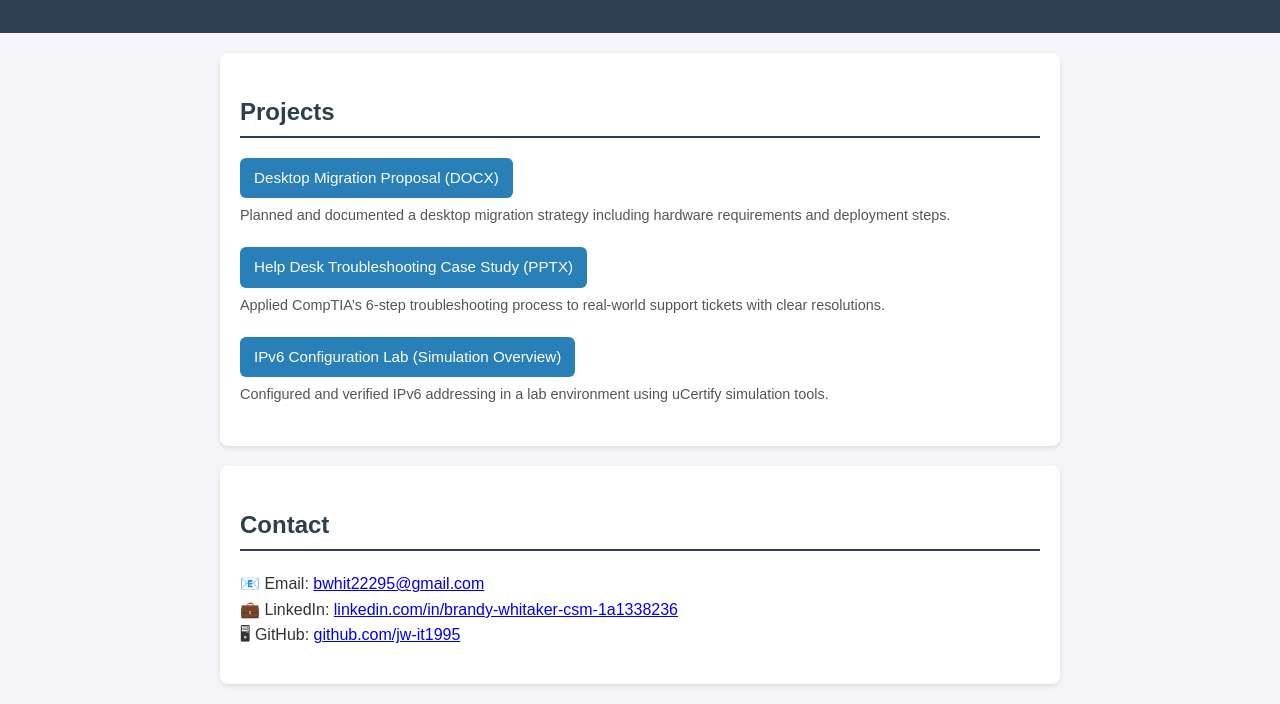
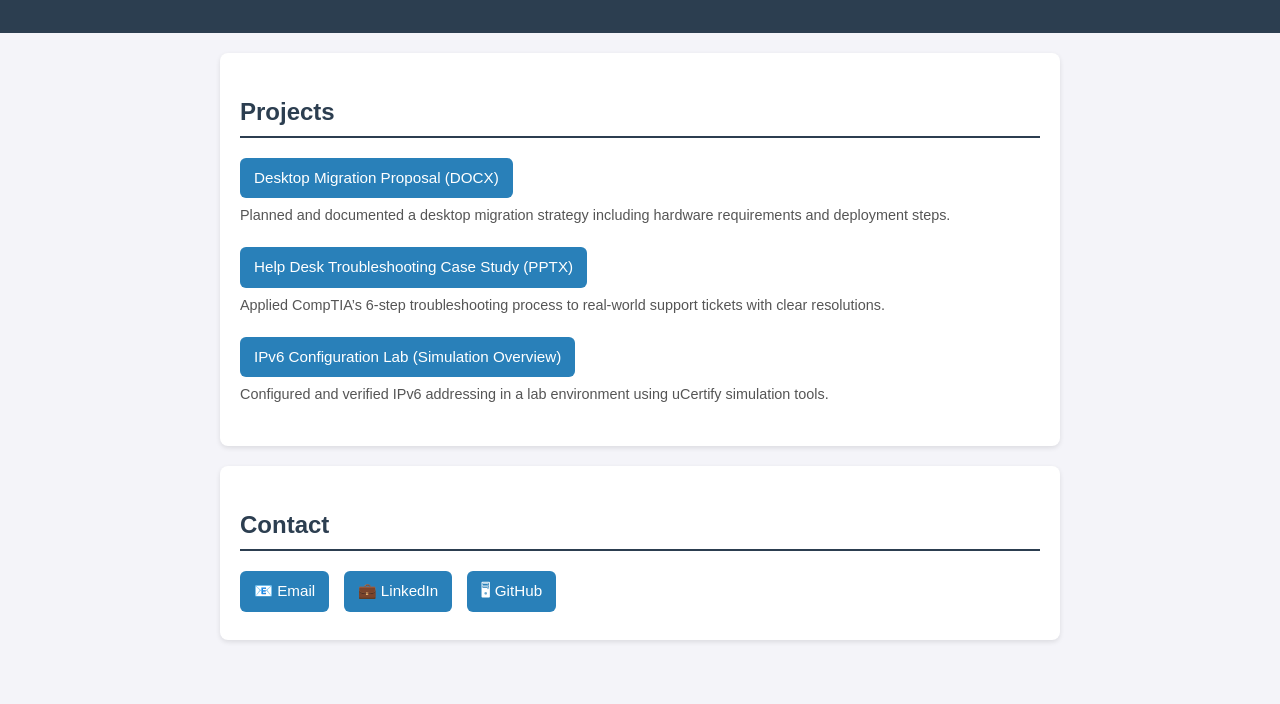
Before and after one commit to jw-it1995/jw-it1995.github.io, a plain HTML site: page index.html in a window 1280 px wide. Shown: the part 116-820 px from the top of the page. Drawn offline with Linux system fonts and the light colour scheme.

Commit message:
Update index.html

```diff
--- a/index.html
+++ b/index.html
@@ -59,6 +59,10 @@
       color: #555;
       margin: 6px 0 0 0;
     }
+    .contact-links a {
+      margin-right: 10px;
+      margin-bottom: 8px;
+    }
   </style>
 </head>
 <body>
@@ -87,11 +91,11 @@
 
   <section class="contact">
     <h2>Contact</h2>
-    <p>
-      📧 Email: <a href="mailto:bwhit22295@gmail.com">bwhit22295@gmail.com</a><br>
-      💼 LinkedIn: <a href="https://linkedin.com/in/brandy-whitaker-csm-1a1338236" target="_blank">linkedin.com/in/brandy-whitaker-csm-1a1338236</a><br>
-      🖥 GitHub: <a href="https://github.com/jw-it1995" target="_blank">github.com/jw-it1995</a>
-    </p>
+    <div class="contact-links">
+      <a href="mailto:bwhit22295@gmail.com" class="btn">📧 Email</a>
+      <a href="https://linkedin.com/in/brandy-whitaker-csm-1a1338236" target="_blank" class="btn">💼 LinkedIn</a>
+      <a href="https://github.com/jw-it1995" target="_blank" class="btn">🖥 GitHub</a>
+    </div>
   </section>
 </body>
 </html>
```
